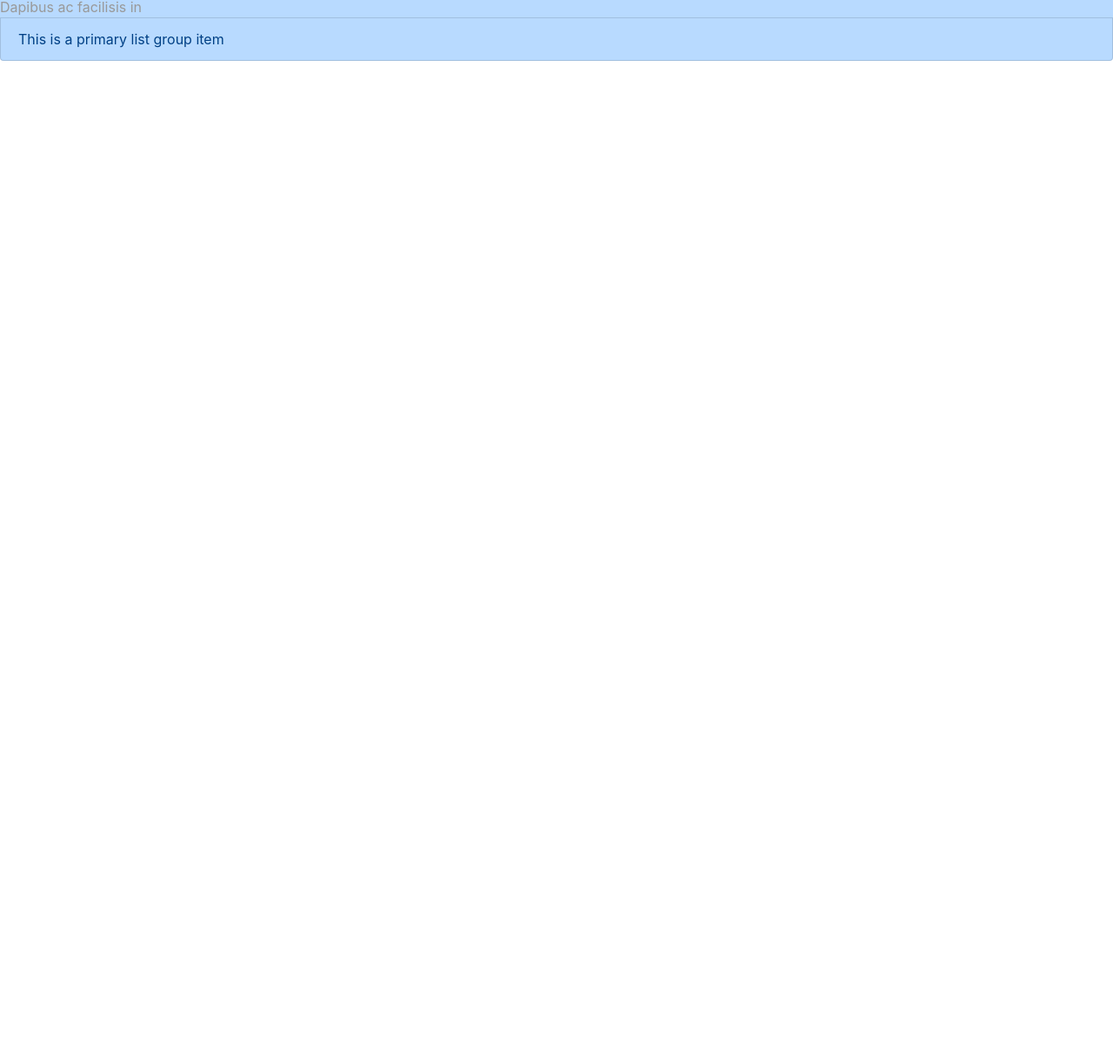
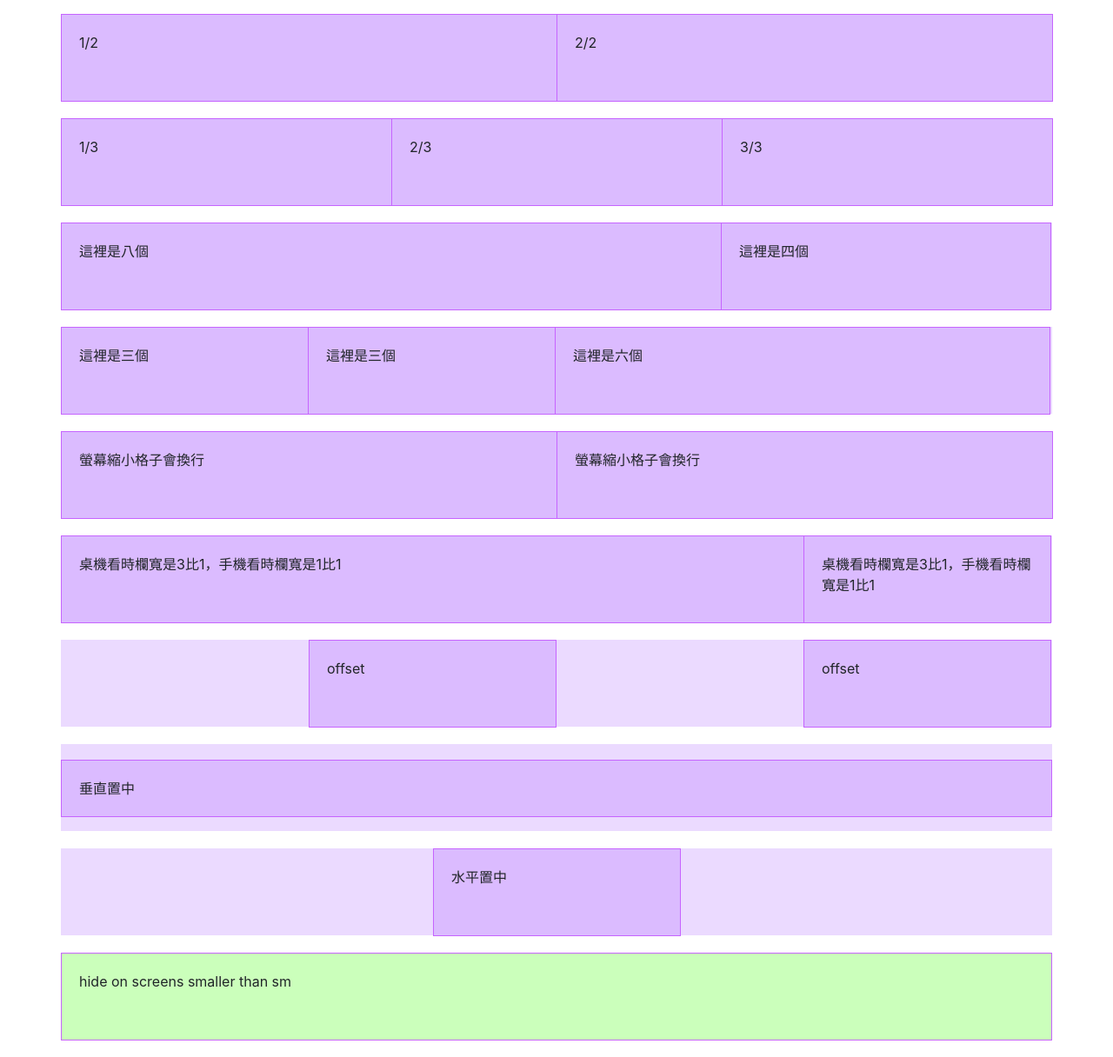
Before and after one commit to vik1110/vik1110.github.io, a plain HTML site: page lesson3/index.html in a window 1280 px wide. Shown: the part 4-1220 px from the top of the page at 87% size. Before the commit the page ends 800 px from the top, so only its background shows below. Drawn offline with nearby package versions, Linux system fonts and the light colour scheme.

Commit message:
Box Model andf Row

```diff
--- a/lesson3/index.html
+++ b/lesson3/index.html
@@ -9,19 +9,127 @@
         <link rel="stylesheet" href="https://stackpath.bootstrapcdn.com/bootstrap/4.1.1/css/bootstrap.min.css" integrity="sha384-WskhaSGFgHYWDcbwN70/dfYBj47jz9qbsMId/iRN3ewGhXQFZCSftd1LZCfmhktB" crossorigin="anonymous">
 
         <title>My Name is Vik🐟.</title>
-        <style type=text/css>
-        body > ul > li.list-group-item {
-         color: #004085;
-         background-color: #b8daff;
-        }
+        <style type="text/css">
+            .box{
+                padding: 20px;
+                border: 1px solid #c664ff;
+                background: #dbbbff;
+                margin-right: -1px;
+                margin-bottom: -1px;
+            }
+            .row{
+                height: 100px;
+                background: #ebdaff;
+                margin-top: 20px;
+                margin-bottom: 20px;
+            }
+
+            .box1{
+                padding: 20px;
+                border: 1px solid #c664ff;
+                background: #f5ffbb;
+                margin-right: -1px;
+                margin-bottom: -1px;
+            }
+
+            .box2{
+                padding: 20px;
+                border: 1px solid #c664ff;
+                background: #cbffbb;
+                margin-right: -1px;
+                margin-bottom: -1px;
+            }
         </style>
 
     </head>
     <body>
-        <ul class="list-group">
-            <li class="list-group-item-primary" style="color:#999">Dapibus ac facilisis in</li>
-            <li class="list-group-item">This is a primary list group item</li>
-           </ul>
+        <div class="container">
+            <div class="row">
+                <div class="box col">
+                    1/2
+                </div>
+                <div class="box col">
+                    2/2
+                </div>
+            </div>
+
+            <div class="row">
+                <div class="box col">
+                    1/3
+                </div>
+                <div class="box col">
+                    2/3
+                </div>
+                <div class="box col">
+                    3/3
+                </div>
+            </div>
+
+                <div class="row">
+                    <div class="box col-8">
+                        這裡是八個
+                    </div>
+                    <div class="box col-4">
+                        這裡是四個
+                    </div>
+                </div>
+
+                <div class="row">
+                    <div class="box col-3">
+                        這裡是三個
+                    </div>
+                    <div class="box col-3">
+                        這裡是三個
+                    </div>
+                    <div class="box col-6">
+                        這裡是六個
+                    </div>
+                </div>
+
+                <div class="row">
+                    <div class="box col-sm">
+                        螢幕縮小格子會換行
+                    </div>
+                    <div class="box col-sm">
+                        螢幕縮小格子會換行
+                    </div>
+                </div>
+
+                <div class="row">
+                    <div class="box col col-sm-9">
+                        桌機看時欄寬是3比1，手機看時欄寬是1比1
+                    </div>
+                    <div class="box col col-sm-3">
+                        桌機看時欄寬是3比1，手機看時欄寬是1比1
+                    </div>
+                </div>
+
+                <div class="row">
+                    <div class="box col-md-3 offset-md-3">
+                        offset
+                    </div>
+                    <div class="box col-md-3 offset-md-3">
+                        offset
+                    </div>
+                </div>
+                <div class="row align-items-center">
+                    <div class="box col">
+                        垂直置中
+                    </div>
+                </div>
+                <div class="row justify-content-center">
+                    <div class="box col-3">
+                        水平置中
+                    </div>
+
+                </div>
+                <div class="row">
+                    <div class="box1 col d-sm-none">hide on screens wider than sm</div>
+                    <div class="box2 col d-none d-sm-block">hide on screens smaller than sm</div>
+                </div>
+
+
+        </div>
 
         <!-- Optional JavaScript -->
         <!-- jQuery first, then Popper.js, then Bootstrap JS -->
```
Also changed, not shown: lesson2/index.html (+10 -11 lines).
